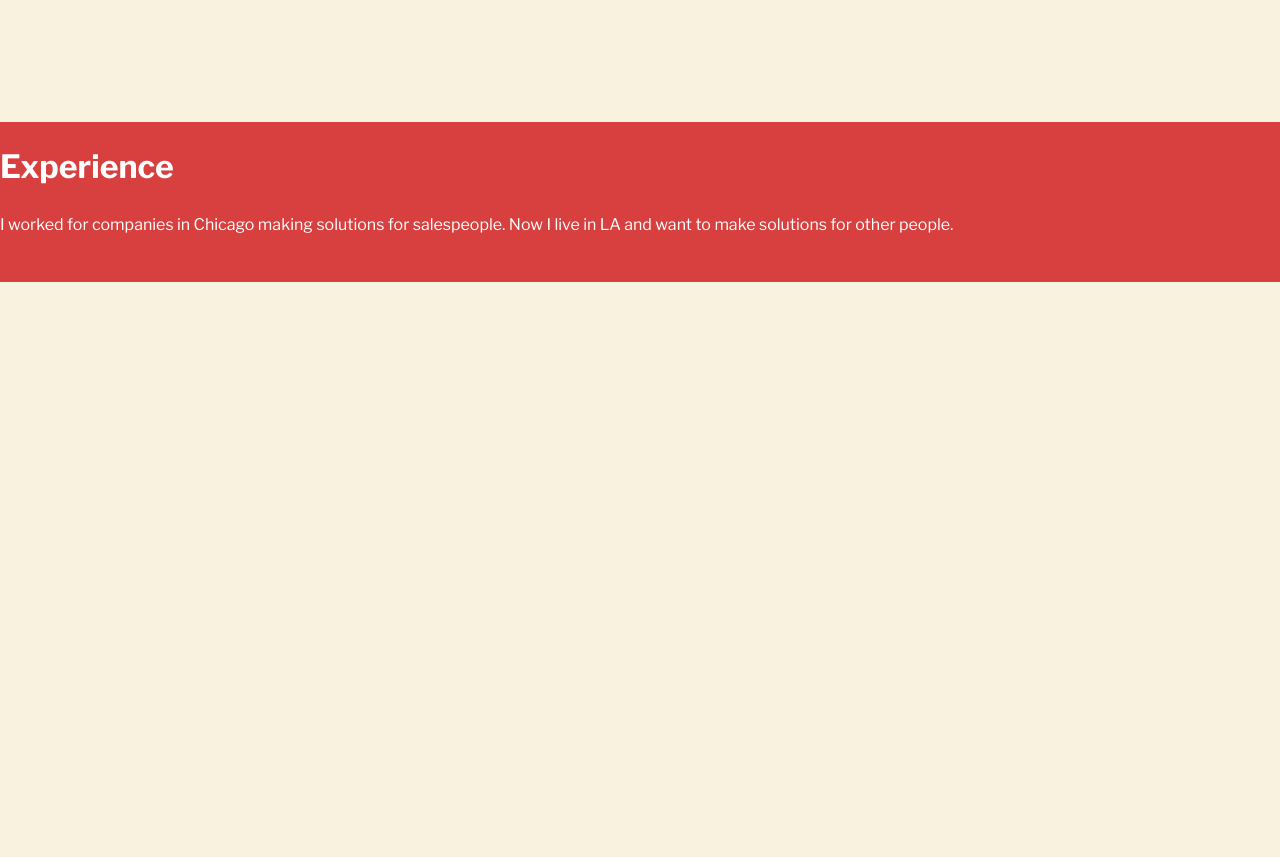
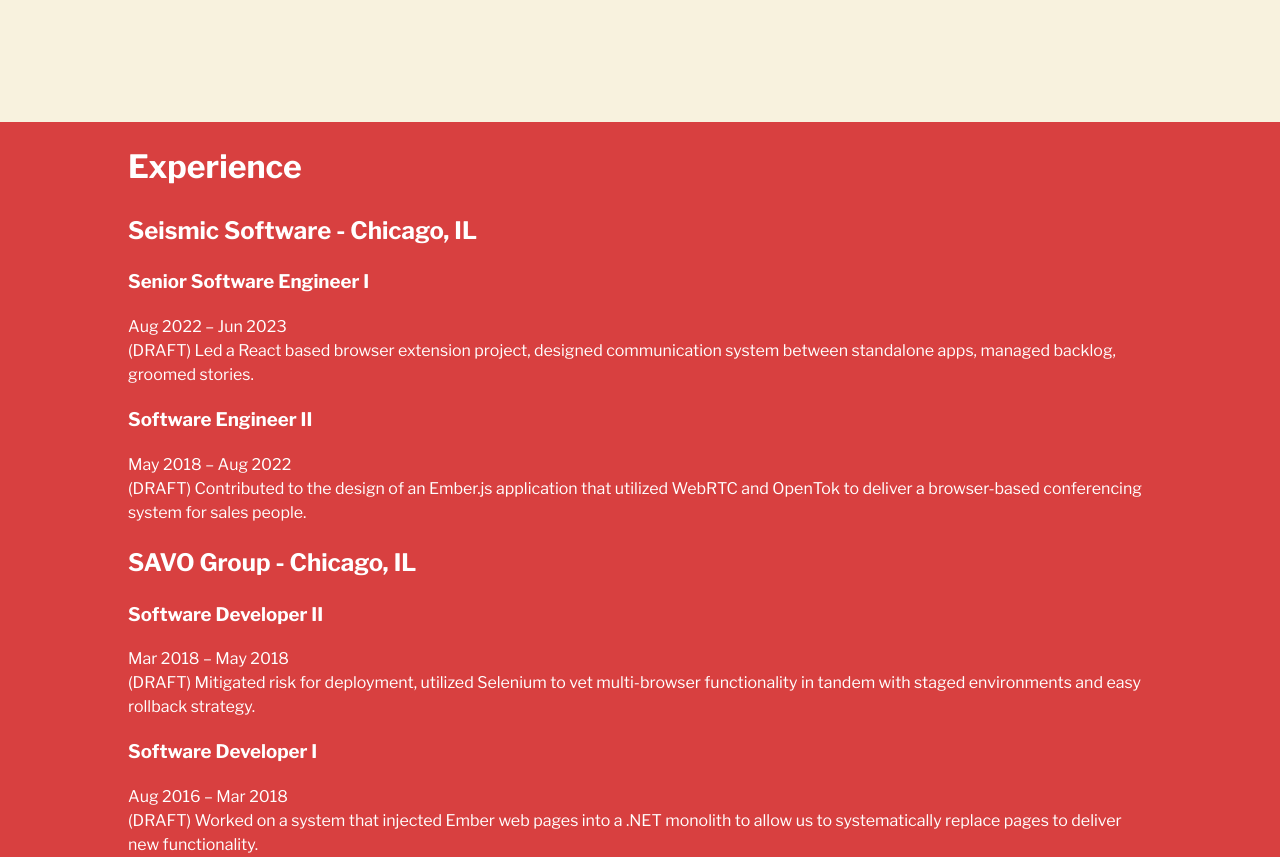
Before and after one commit to kkgomez2/kevingomez-dev, a React (Vite) app: page / in a window 1280 px wide. Shown: the part 740-1597 px from the top of the page. Before the commit the page ends 1022 px from the top, so only its background shows below. Built offline with nearby package versions, Linux system fonts and the light colour scheme.

Commit message:
OK we are not cooking but the grill is on

```diff
--- a/src/App.scss
+++ b/src/App.scss
@@ -62,7 +62,6 @@
     flex-direction: column;
     align-items: center;
     justify-content: space-evenly;
-    height: 100vh;
     margin-top: 7vh;
     margin-bottom: 10vh;
   }
@@ -109,6 +108,11 @@
   span {
     display: inline-block;
   }
+
+  @media (max-width: 1000px) {
+    font-size: 1.3rem;
+  }
+
   @media (min-width: 1001px) {
     h1 {
       margin-top: 0;
@@ -117,12 +121,12 @@
 }
 
 .bio-section {
+  max-width: 40vw;
   background-color: var(--beige-main);
   color: var(--red-dark);
   font-size: 1.2rem;
   padding: 30px;
   min-height: 20vh;
-  max-width: 40vw;
   display: flex;
   flex-direction: column;
   justify-content: space-between;
@@ -134,9 +138,15 @@
   }
 }
 
-.experience {
+.container-red {
   background-color: var(--red-main);
-  height: 20vh;
   width: 100vw;
   color: white;
+  display: flex;
+  flex-direction: column;
+  align-items: center;
 }
+
+.experience {
+  width: 80vw;
+}
--- a/src/components/Experience.tsx
+++ b/src/components/Experience.tsx
@@ -1,13 +1,47 @@
+import resume from "../data/resume";
+
 const Experience = () => {
+  const entries = resume.entries;
+
   return (
-    <div className="experience">
+    <div className="container-red">
+      <div className="experience">
+        <h1><span>Experience</span></h1>
 
-      <h1>Experience</h1>
-      <p>
-        I worked for companies in Chicago making solutions for salespeople. Now I live in LA and want to make solutions for other people.
-      </p>
+        {entries.map(({ company, location, experience }, i) => {
+          return (
+            <>
+              <div key={i}>
+                <h2>
+                  {company} - {location}
+                </h2>
+              </div>
+              <div>
+                {experience.map(({ title, dateRange, summary, points }, j) => {
+                  return (
+                    <>
+                      <div key={j}>
+                        <div>
+                          <h3>{title}</h3>
+                        </div>
+                        <div>{dateRange}</div>
+                      </div>
+                      <div>
+                        {summary}
+                        {/* {points.map((point, k) => {
+                          return <div key={k}>- {point}</div>;
+                        })} */}
+                      </div>
+                    </>
+                  );
+                })}
+              </div>
+            </>
+          );
+        })}
       </div>
-  )
-}
+    </div>
+  );
+};
 
-export default Experience
+export default Experience;
--- /dev/null
+++ b/src/data/resume.ts
@@ -0,0 +1,63 @@
+const resume = {
+  entries: [
+    {
+      company: "Seismic Software",
+      location: "Chicago, IL",
+      experience: [
+        {
+          title: "Senior Software Engineer I",
+          dateRange: "Aug 2022 – Jun 2023",
+          summary: "(DRAFT) Led a React based browser extension project, designed communication system between standalone apps, managed backlog, groomed stories.",
+          points: [
+            "Led a React based browser extension project, including designing the communication between standalone apps in an enterprise webpage integration, managed the team backlog with the initiative to preemptively vet stories for effective grooming, and guided team agile activities, planning, and project direction.",
+            "Consulted on the design and architecture for a charting visualizations project that would allow developers to generate a fully functional front-end with ease.",
+            "Collaborated with product and our designers to build the best feasible designs, fostered new team member onboarding to facilitate their understanding and self-sufficiency, and led the localization effort, including extensive vetting for new and existing strings as well as design changes to accommodate.",
+          ],
+          tech: ["React", "Browser Extension", "TypeScript", "Highcharts"],
+        },
+        {
+          title: "Software Engineer II",
+          dateRange: "May 2018 – Aug 2022",
+          summary: "(DRAFT) Contributed to the design of an Ember.js application that utilized WebRTC and OpenTok to deliver a browser-based conferencing system for sales people.",
+          points: [
+            "Created an integration between two company’s systems, SAVO’s monolith and a Seismic library component to update the SAVO’s file document viewer.",
+            "Contributed to the front-end and system design of a web conferencing Ember site utilizing WebRTC and OpenTok to deliver a browser-based web chat system for sales people.",
+            "Revamped a legacy system of writing to CRM, Salesforce and Dynamics, for email and engagement events, requiring quick ramp up for each platform, learning their limits, and designing within those constraints while balancing the needs of our customers.",
+            "Took ownership of a number of duties during company acquisition and team shifting, rescuing orphaned pieces of information, and documentation.",
+          ],
+          tech: ["React", "Ember.js", "WebRTC", "OpenTok", "Browser Extension"],
+        },
+      ],
+    },
+    {
+      company: "SAVO Group",
+      location: "Chicago, IL",
+      experience: [
+        {
+          title: "Software Developer II",
+          dateRange: "Mar 2018 – May 2018",
+          summary: "(DRAFT) Mitigated risk for deployment, utilized Selenium to vet multi-browser functionality in tandem with staged environments and easy rollback strategy.",
+          points: [
+            "Managed delivery risk strategy, with automated testing with pipeline tests and Selenium for multi-browser functionality, as well as using staged environments, easy rollback strategy, and planned to deploy on low traffic hours to mitigate client facing issues.",
+            "Mentored high school interns from marginalized backgrounds to familiarize them with the tech workforce, with small, manageable projects in order to bolster their growth in STEM.",
+            "Thrived in a fail-fast, learn-quick environment, while keeping people positive along the way.",
+          ],
+          tech: ["React", "Browser Extension", "TypeScript", "Highcharts"],
+        },
+        {
+          title: "Software Developer I",
+          dateRange: "Aug 2016 – Mar 2018",
+          summary: "(DRAFT) Worked on a system that injected Ember web pages into a .NET monolith to allow us to systematically replace pages to deliver new functionality.",
+          points: [
+            "Worked on a system that injected Ember web pages into a .NET monolith to allow us to systematically replace pages to deliver new functionality.",
+            "Adapted to working on both comprehensive legacy software written in Visual Basic, C#, etc., and the newest JavaScript frameworks, including Ember, in an Agile environment with high profile client negotiation.",
+            "Took the initiative to write documentation for long undocumented info, including legacy monolith codebase local setup.",
+          ],
+          tech: ["Ember.js", "WebRTC", "OpenTok", "Browser Extension"],
+        },
+      ],
+    },
+  ],
+};
+
+export default resume;
```
Also changed, not shown: src/components/utilities/HighlightBox.tsx (added, +8 -0 lines).
